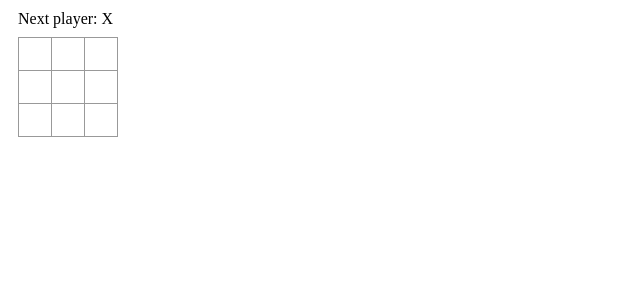
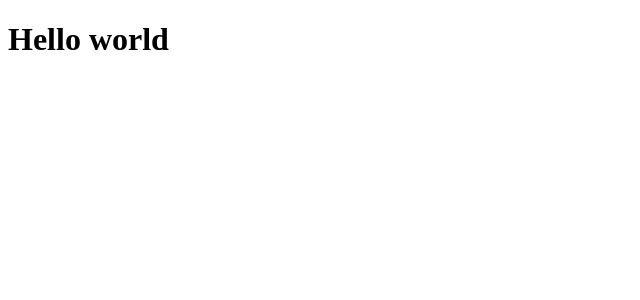
Before and after one commit to JaySinco/NetTools, a React app in the folder render/: page / in a window 1280 px wide. Shown: the top 300 px of the page, without its empty margins (0-640 px from the left). Built offline with nearby package versions, Linux system fonts and the light colour scheme; the HTML template or start-up script is replaced by a standard one.

Commit message:
clean up app.tsx

```diff
--- a/render/src/components/app.tsx
+++ b/render/src/components/app.tsx
@@ -1,82 +1,15 @@
 import React from 'react';
 
-function Square(props: {value: string|null, onClick: ()=>void}) {
-    return (
-        <button className="square" onClick={props.onClick}>
-            {props.value}
-        </button>
-    );
-}
-
-interface BoardState {
-    squares: Array<string|null>,
-    xIsNext: boolean,
-}
-
-class Board extends React.Component<{}, BoardState> {
-    constructor(props: {}) {
-        super(props);
-        this.state = {
-            squares: Array(9).fill(null),
-            xIsNext: true,
-        }
-    }
-
-    renderSquare(i: number) {
-        return (
-        <Square
-            value={this.state.squares[i]}
-            onClick={()=>{this.handleClick(i);}}
-        />
-        );
-    }
-
-    handleClick(i: number) {
-        const squares = this.state.squares.slice();
-        squares[i] = this.state.xIsNext ? "X" : "O";
-        this.setState({
-            squares,
-            xIsNext: !this.state.xIsNext
-        });
-    }
-
-    render() {
-        const status = 'Next player: ' + (this.state.xIsNext ? 'X' : 'O');
-        return (
-            <div>
-                <div className="status">{status}</div>
-                <div className="board-row">
-                {this.renderSquare(0)}
-                {this.renderSquare(1)}
-                {this.renderSquare(2)}
-                </div>
-                <div className="board-row">
-                {this.renderSquare(3)}
-                {this.renderSquare(4)}
-                {this.renderSquare(5)}
-                </div>
-                <div className="board-row">
-                {this.renderSquare(6)}
-                {this.renderSquare(7)}
-                {this.renderSquare(8)}
-                </div>
-            </div>
-        );
-    }
-}
+const Welcome = () => (
+    <div id="welcome">
+        <h1>Hello world</h1>
+    </div>
+);
 
 export class App extends React.Component {
     render() {
         return (
-            <div className="game">
-                <div className="game-board">
-                    <Board />
-                </div>
-                <div className="game-info">
-                <div>{/* status */}</div>
-                <ol>{/* TODO */}</ol>
-                </div>
-            </div>
+            <Welcome />
         );
     }
 }
--- a/render/src/css/style.css
+++ b/render/src/css/style.css
@@ -7,51 +7,3 @@
     margin: 0px;
     padding: 0px;
 }
-
-ol,
-ul {
-    padding-left: 30px;
-}
-
-.board-row:after {
-    clear: both;
-    content: "";
-    display: table;
-}
-
-.status {
-    margin-bottom: 10px;
-}
-
-.square {
-    background: #fff;
-    border: 1px solid #999;
-    float: left;
-    font-size: 24px;
-    font-weight: bold;
-    line-height: 34px;
-    height: 34px;
-    margin-right: -1px;
-    margin-top: -1px;
-    padding: 0;
-    text-align: center;
-    width: 34px;
-}
-
-.square:focus {
-    outline: none;
-}
-
-.kbd-navigation .square:focus {
-    background: #ddd;
-}
-
-.game {
-    display: flex;
-    flex-direction: row;
-    margin: 10px;
-}
-
-.game-info {
-    margin-left: 20px;
-}
--- a/render/src/index.tsx
+++ b/render/src/index.tsx
@@ -16,11 +16,11 @@ async function handleGlobalShortcut(ev: KeyboardEvent) {
             location.reload();
         }
         catch (e) {
-            message.error({ content: `${e}`, key, duration: 3 })
+            message.error({ content: `${e}`, key, duration: 3 });
         }
         break;
     }
 }
 
 document.addEventListener('keyup', handleGlobalShortcut);
-ReactDOM.render(<App/>, document.getElementById('root'));
+ReactDOM.render(<App />, document.getElementById('root'));
```
